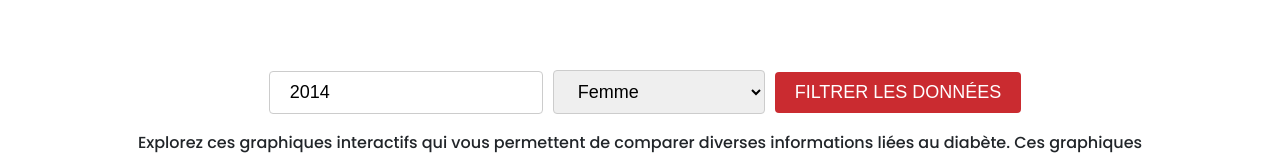
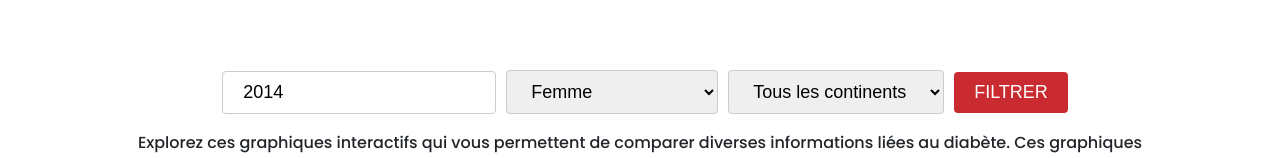
Before and after one commit to EliasKhallouk/DataDiabete, a Vue app in the folder front/: page /diabetique in a window 1280 px wide. Shown: the part 769-927 px from the top of the page. Built offline with nearby package versions, Linux system fonts and the light colour scheme; no server answers.

Commit message:
filtre diagramme atteint done

```diff
--- a/front/src/components/DiagrammeTouche.vue
+++ b/front/src/components/DiagrammeTouche.vue
@@ -11,7 +11,17 @@
         <option value="0">Femme</option>
         <!-- Ajoutez d'autres options selon votre modèle de données -->
       </select>
-      <button @click.prevent="getter" class="button">FILTRER LES DONNÉES</button>
+      <select v-model="codeCont">
+        <option value="8">Tous les continents</option>
+        <option value="1">Afrique</option>
+        <option value="2">Antartique</option>
+        <option value="3">Asie</option>
+        <option value="4">Europe</option>
+        <option value="5">Amerique du Nord</option>
+        <option value="6">Oceanie</option>
+        <option value="7">Amerique du Sud</option>
+      </select>
+      <button @click.prevent="getter" class="button">FILTRER</button>
     </form>
     <p>
       Explorez ces graphiques interactifs qui vous permettent de comparer
@@ -64,6 +74,7 @@ export default {
   data: () => ({
     annee: 2014,
     codeSexe: 0,
+    codeCont:8,
     showTable: true,
     chartOptions: {
       chart: {
@@ -110,7 +121,8 @@ export default {
     getter() {
       console.log("annee", this.annee);
       console.log("code sexe", this.codeSexe);
-      this.getDiagramme({ annee: this.annee, codeSexe: this.codeSexe })
+      console.log("code continent", this.codeCont);
+      this.getDiagramme({ annee: this.annee, codeSexe: this.codeSexe, codeCont: this.codeCont })
           .then(() => {
             // Destroy the existing chart if it exists
             if (this.chart) {
@@ -153,7 +165,8 @@ export default {
   mounted() {
     console.log("annee==", this.annee);
     console.log("code sexe==", this.codeSexe);
-    this.getDiagramme({ annee: this.annee, codeSexe: this.codeSexe })
+    console.log("code continent==", this.codeCont);
+    this.getDiagramme({ annee: this.annee, codeSexe: this.codeSexe , codeCont: this.codeCont})
         .then(() => {
           this.chart = new Highcharts.Chart({
             ...this.chartOptions,
--- a/front/src/services/touche.service.js
+++ b/front/src/services/touche.service.js
@@ -2,10 +2,10 @@ import axios from 'axios';
 const diagrammeAPI = "http://localhost:3000/diagramme"
 const cartesAPI = "http://localhost:3000/carte"
 
-async function getDiagramme (annee, codeSexe)  {
+async function getDiagramme (annee, codeSexe,codeCont)  {
     try {
         console.log("geeeet diagramme")
-        const response = await axios.get(`${diagrammeAPI}?annee=${annee}&codeSexe=${codeSexe}`);
+        const response = await axios.get(`${diagrammeAPI}?annee=${annee}&codeSexe=${codeSexe}&codeCont=${codeCont}`);
         console.log("okkkkk gett diagramme")
         console.log(response)
         return response;
--- a/front/src/store/index.js
+++ b/front/src/store/index.js
@@ -168,10 +168,11 @@ export default new Vuex.Store({
       }
     },
 
-    async getDiagramme({commit},{annee,codeSexe}){
+    async getDiagramme({commit},{annee,codeSexe,codeCont}){
         console.log("--------",annee);
         console.log("--------",codeSexe);
-        let response = await toucheService.getDiagramme(annee,codeSexe);
+        console.log("--------",codeCont);
+        let response = await toucheService.getDiagramme(annee,codeSexe,codeCont);
         if(response.status === 200){
             commit('updateDiagrammes',response.data)
         } else{
```
Also changed, not shown: 2 other files (tests, documents, lock files or other folders).
